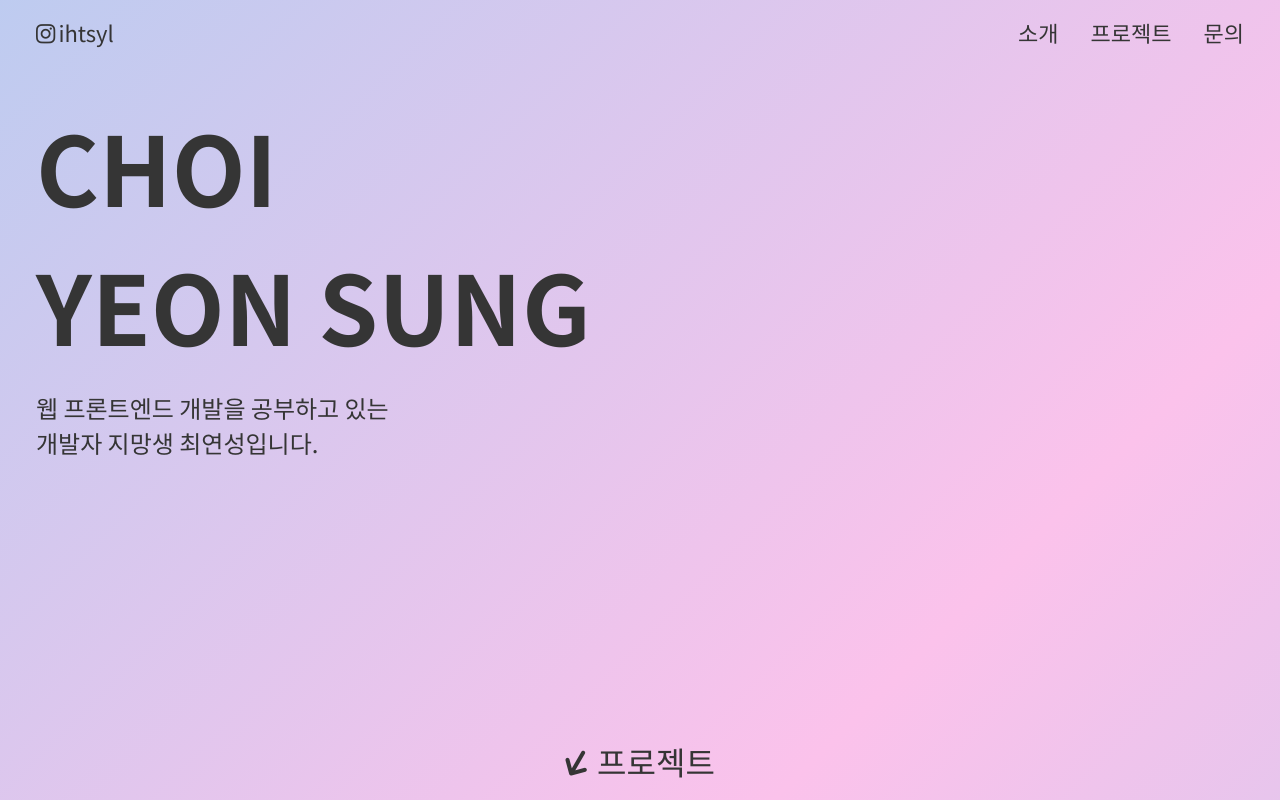
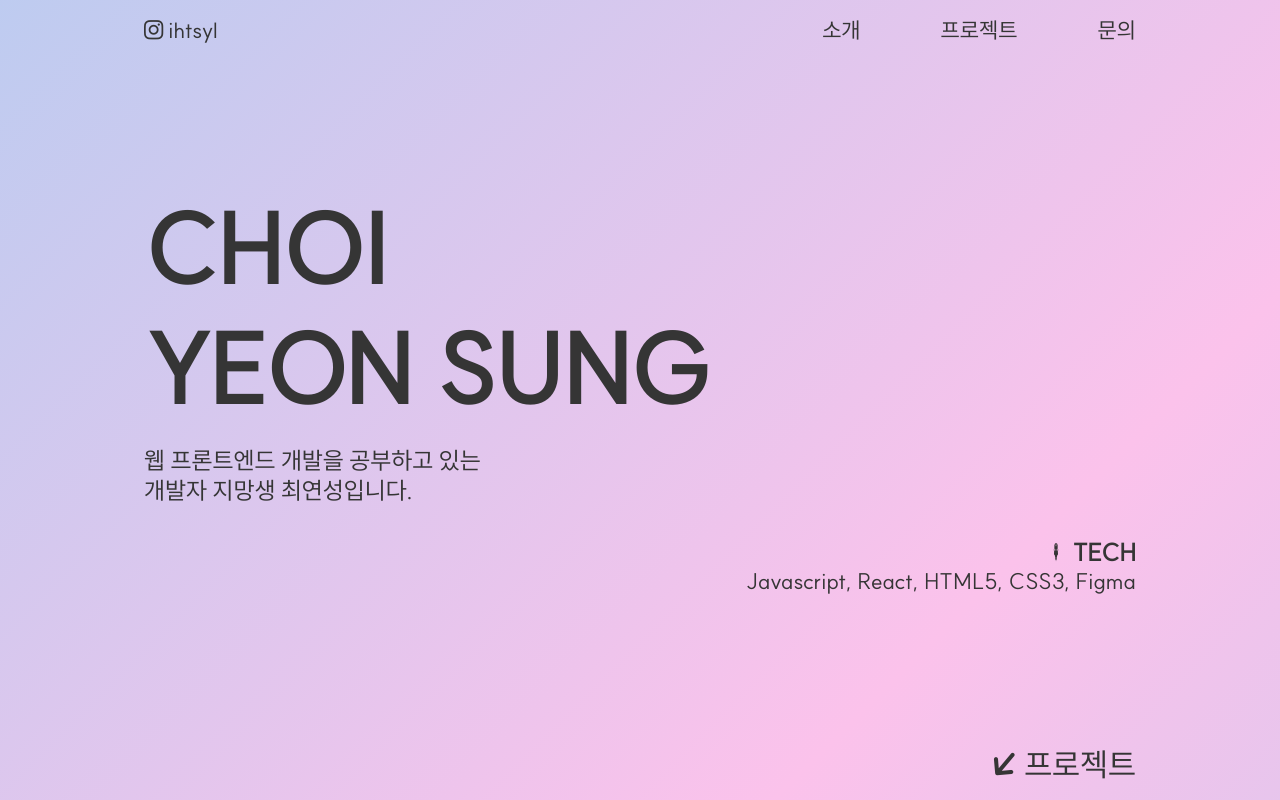
Before and after one commit to koinoniays2/Portfolio, a plain HTML site: page index.html in a window 1280 px wide. Shown: the top 800 px of the page. Drawn offline with Linux system fonts and the light colour scheme; a web font is replaced by a local one.

Commit message:
글씨체 수정

```diff
--- a/index.css
+++ b/index.css
@@ -2,51 +2,77 @@
     font-family: 'Sejonghospital';
     src: url('font/Sejong\ hospital\ Light.ttf') format('truetype');
 }
-* {margin: 0; padding: 0; box-sizing: border-box; list-style: none; font-family: "Noto Sans KR", "Sejonghospital", sans-serif; color: #353535;}
+@font-face {
+    font-family: 'NanumSquareNeo-Variable';
+    src: url('font/NanumSquareNeo-bRg.ttf') format('truetype');
+}
+@font-face {
+    font-family: 'SOYOMapleBoldTTF';
+    src: url('font/SOYO\ Maple\ Regular.ttf') format('truetype');
+}
+@font-face {
+    font-family: 'SUITE-Regular';
+    src: url('font/SUITE-Regular.ttf') format('truetype');
+}
+@font-face {
+    font-family: 'SUIT-Regular';
+    src: url('font/SUIT-Regular.ttf') format('truetype');
+}
+* {margin: 0; padding: 0; box-sizing: border-box; list-style: none; font-family: 'SUIT-Regular', "Noto Sans KR", sans-serif; color: #353535;}
 a {text-decoration: none; color: inherit;}
 :root {
     --font-transition: font-size 1s ease;
 }
 
 /* 헤더 */
-#header {position: fixed; top: 0; left: 50%; transform: translateX(-50%); z-index: 999;
-    width: 100%; max-width: 1240px;
+#header {
+    position: fixed; top: 0; left: 50%; transform: translateX(-50%); z-index: 999;
+    width: 100%; max-width: 1024px; padding: 1rem;
     display: flex; flex-direction: column;
     font-size: 1.375rem;}
-#header a, #header #logo > i {display: block; padding: 1rem; }
-#header #menu a {padding-top: 0;}
-#header #logo i {margin-right: 0.2rem;}
-#header #logo {display: flex; justify-content: space-between; align-items: center;}
-#header #menu {display: none;}
-#header #menu ul {display: flex; justify-content: space-between;}
+#header #logo-nav > #toggle-icon {cursor: pointer;}
+#header #logo-nav {display: flex; justify-content: space-between; align-items: center;}
+#header #menu-nav {display: none;}
+#header #menu-nav a {display: block; padding-top: 1rem;}
+#header #menu-nav ul {display: flex; justify-content: space-between;}
 @media screen and (min-width: 640px) {
 #header {flex-direction: row; justify-content: space-between;}
-#header #logo > i {display: none;}
-#header #menu a {padding-top: 1rem;}
-#header #menu {display: block !important;}
+#header #logo-nav > i {display: none;}
+#header #menu-nav a {padding-top: 0; padding-left: 5rem;}
+#header #menu-nav {display: block !important;}
 }
 
 /* 섹션 공통 */
 section {width: 100%; height: 100vh;}
-.container {width: 100%; max-width: 1240px; height: 100%; margin: 0 auto; position: relative;}
+.container {width: 100%; max-width: 1024px; height: 100%; margin: 0 auto; padding: 0 1rem; position: relative;}
 
 /* 섹션-1 소개 */
 #intro {
     background: linear-gradient(-45deg, #84fab0, #8fd3f4, #fbc2eb, #8fd3f4);
     background-size: 400% 400%;
     animation: gradient 5s ease infinite;}
-#intro p:nth-child(1) {font-size: 3rem; font-weight: bold; padding: 12rem 1rem 1rem 1rem; transition: var(--font-transition);}
-#intro p:nth-child(2) {width: fit-content; font-size: 1.25rem; padding: 0 1rem 1rem 1rem; transition: var(--font-transition);}
-#intro nav {font-size: 1.5rem; position: absolute; bottom: 1rem; left: 50%; transform: translateX(-50%); transition: var(--font-transition);}
-#intro nav i {transform: rotate(30deg); margin-right: 0.5rem;}
 @keyframes gradient {
     0% {background-position: 0% 50%;}
     50% {background-position: 100% 50%;}
-    100% {background-position: 0% 50%;}
-}
+    100% {background-position: 0% 50%;}}
+#intro .container {display: flex; flex-direction: column; justify-content: center;}
+#intro p:nth-child(1) {font-size: 3rem; font-weight: bold; transition: var(--font-transition);}
+#intro p:nth-child(2) {font-size: 1.25rem; padding: 1rem 0; transition: var(--font-transition);}
+#intro p:nth-child(3) {padding: 1rem 0; text-align: end;}
+#intro p:nth-child(3) > b {font-size: 1.125rem;}
+#tech-icon {animation: rotateTech 3s ease infinite;}
+@keyframes rotateTech {
+    0% {transform: rotateY(0deg);}
+    50% {transform: rotateY(180deg);}
+    100% {transform: rotateY(360deg);}}
+#intro nav {font-size: 1.5rem; transition: var(--font-transition);
+    position: absolute; bottom: 1rem; right: 1rem;}
+#intro nav i {transform: rotate(40deg);}
 @media screen and (min-width: 640px) {
-    #intro p:nth-child(1) {font-size: 6rem; padding-top: 6rem;}
+    #intro p:nth-child(1) {font-size: 6rem;}
     #intro p:nth-child(2) {font-size: 1.5rem;}
+    #intro p:nth-child(3) {font-size: 1.375rem;}
+    #intro p:nth-child(3) > b {font-size: 1.5rem;}
     #intro nav {font-size: 2rem;}
 }
 
@@ -55,9 +81,9 @@ section {width: 100%; height: 100vh;}
     background: linear-gradient(-45deg, #84fab0, #8fd3f4, #fbc2eb, #8fd3f4);
     background-size: 400% 400%;
     animation: gradient 5s ease infinite;}
-#footer p {padding: 2rem 4rem;}
+#footer p {text-align: center; padding: 1.5rem 3rem;}
 /* 탑버튼 */
-#top-btn {z-index: 999; position: absolute; right: 1rem; bottom: 1rem;}
+#top-btn {z-index: 999; position: absolute; right: 1rem; top: 50%; transform: translateY(-50%);}
 #top-btn i {transform: rotate(-45deg); font-size: 4rem;}
 
 /* border: 1px solid black; */
--- a/index.html
+++ b/index.html
@@ -20,12 +20,13 @@
     <script src="js/wheel.js"></script>
 </head>
 <body>
+    <!-- 헤더 -->
     <header id="header">
-        <nav id="logo">
-            <a href="#"><i class="fa-brands fa-instagram"></i>ihtsyl</a>
-            <i class="fa-solid fa-bars"></i>
+        <nav id="logo-nav">
+            <a href="#"><i id="insta-icon" class="fa-brands fa-instagram"></i>&nbsp;ihtsyl</a>
+            <i id="toggle-icon" class="fa-solid fa-bars"></i>
         </nav>
-        <nav id="menu">
+        <nav id="menu-nav">
             <ul>
                 <li><a href="#intro">소개</a></li>
                 <li><a href="#project">프로젝트</a></li>
@@ -33,11 +34,14 @@
             </ul>
         </nav>
     </header>
+    <!-- 섹션-1 소개 -->
     <section id="intro">
         <div class="container">
             <p>CHOI<br />YEON SUNG</p>
             <p>웹 프론트엔드 개발을 공부하고 있는<br /> 개발자 지망생 최연성입니다.</p>
-            <nav><a href="#project"><i class="fa-solid fa-arrow-down"></i>프로젝트</a></nav>
+            <p><i id="tech-icon" class="fa-brands fa-sketch"></i>&nbsp;<b>TECH</b><br />
+            Javascript, React, HTML5, CSS3, Figma</p>
+            <nav><a href="#project"><i class="fa-solid fa-arrow-down"></i>&nbsp;프로젝트</a></nav>
         </div>
     </section>
     <section id="project">
--- a/index.js
+++ b/index.js
@@ -1,6 +1,6 @@
 $(document).ready(function() {
-    $(".fa-bars").click(function(){
-        $("#menu").fadeToggle();
+    $("#toggle-icon").click(function(){
+        $("#menu-nav").fadeToggle();
     });
 
     $('nav a').click(function(e){
```
Also changed, not shown: font/SUIT-Regular.ttf (added), font/SUITE-Regular.ttf (added), 2 other files.
